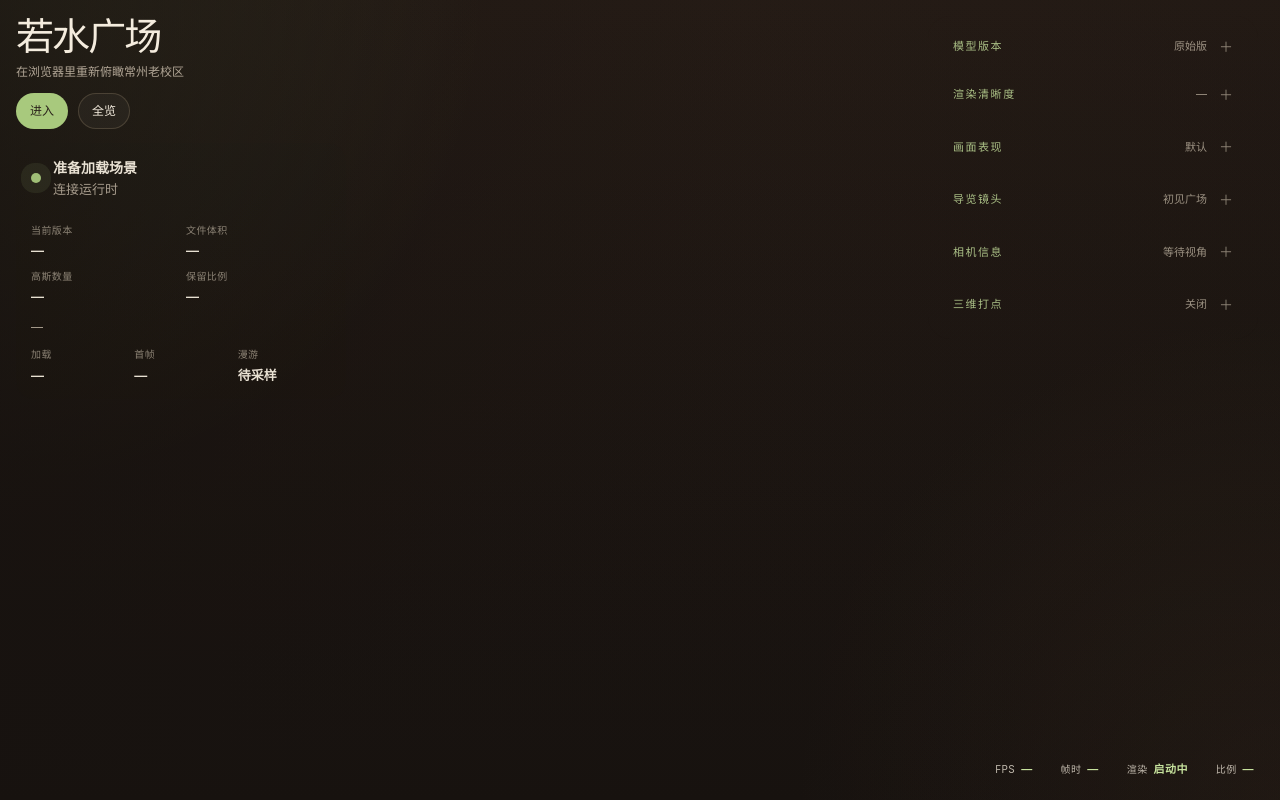
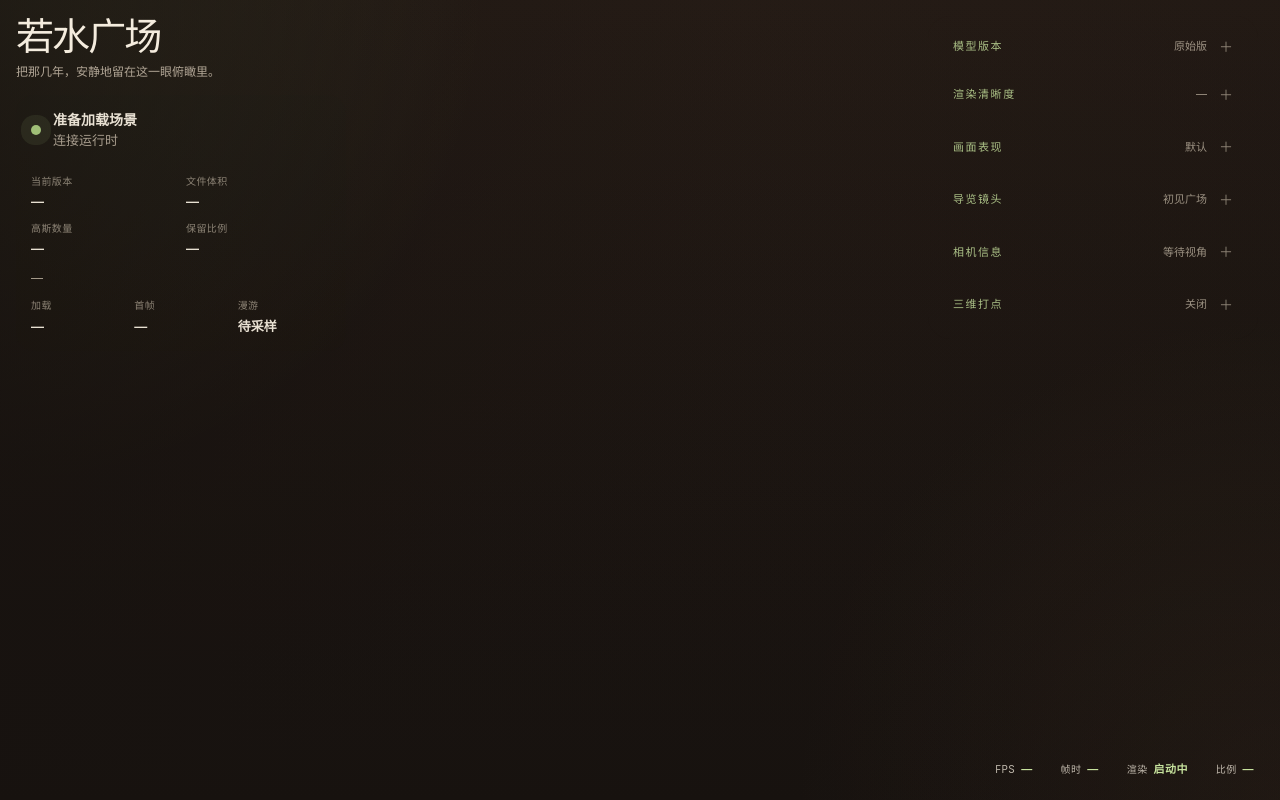
Before and after one commit to Taz-dingo/ruoshui, a React (Vite) app in the folder web/: page / in a window 1280 px wide. Built offline with nearby package versions, Linux system fonts and the light colour scheme.

Commit message:
feat: refine static launch scope and hero copy

```diff
--- a/web/public/content/mvp.json
+++ b/web/public/content/mvp.json
@@ -1,7 +1,7 @@
 {
   "scene": {
     "title": "若水广场",
-    "subtitle": "在浏览器里重新俯瞰常州老校区",
+    "subtitle": "把那几年，安静地留在这一眼俯瞰里。",
     "summary": "先用《知天下AI》给出的高质量 `SOG` 成果回答一件最重要的事：若水广场能不能先以 Web MVP 的形态成立。现在这一页进一步回答第二个问题：不重训的前提下，哪一版派生模型最适合正式上 Web。",
     "format": "Spatially Ordered Gaussians (SOG)",
     "bounds": "3.08 × 1.45 × 3.17",
--- a/web/src/app/App.tsx
+++ b/web/src/app/App.tsx
@@ -50,7 +50,6 @@ function App({
       <div className="hud">
         <section className="rail">
           <HeroPanel
-            firstPresetId={viewerConfig.firstPreset.id}
             subtitle={data.scene.subtitle}
             title={data.scene.title}
           />
--- a/web/src/components/viewer/HeroPanel.tsx
+++ b/web/src/components/viewer/HeroPanel.tsx
@@ -1,36 +1,16 @@
-import { requestPresetSelection } from '../../ui/commands/viewer-command-bus';
-
 interface HeroPanelProps {
   subtitle: string;
   title: string;
-  firstPresetId: string;
 }
 
 function HeroPanel({
   subtitle,
-  title,
-  firstPresetId
+  title
 }: HeroPanelProps) {
   return (
     <div className="hero">
       <h1>{title}</h1>
       <p className="hero-subtitle">{subtitle}</p>
-      <div className="hero-actions">
-        <button
-          className="button primary"
-          type="button"
-          onClick={() => requestPresetSelection(firstPresetId)}
-        >
-          进入
-        </button>
-        <button
-          className="button secondary"
-          type="button"
-          onClick={() => requestPresetSelection('hover')}
-        >
-          全览
-        </button>
-      </div>
     </div>
   );
 }
--- a/web/src/style.css
+++ b/web/src/style.css
@@ -300,10 +300,6 @@
   .hero-subtitle {
     @apply mt-2 max-w-64 text-[12px] leading-[1.45];
     color: var(--muted);
-  }
-
-  .hero-actions {
-    @apply mt-3 flex flex-wrap gap-2.5;
   }
 
   .button {
```
Also changed, not shown: 4 other files (tests, documents, lock files or other folders).
